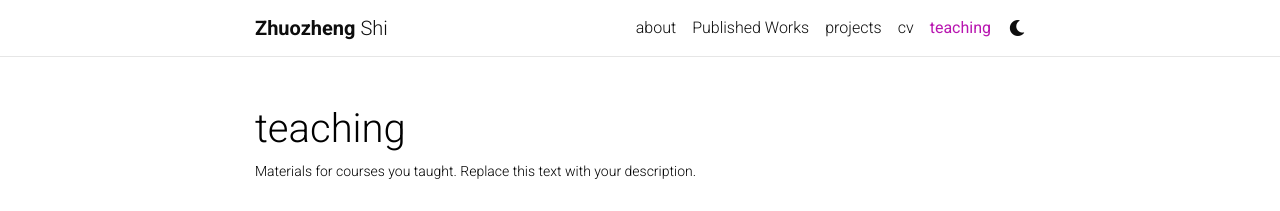
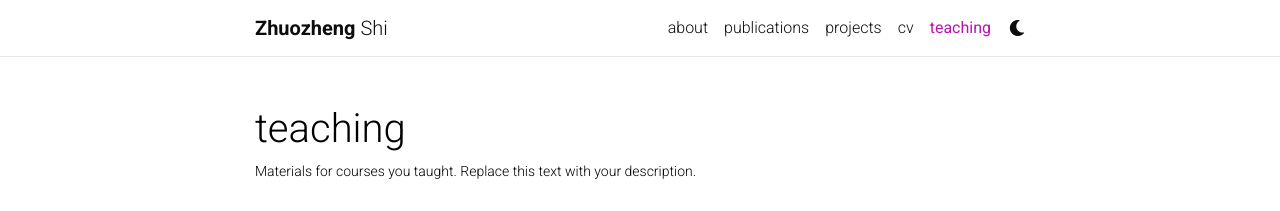
Before and after one commit to zhuozshi/zhuozshi.github.io, a Jekyll site: the page built from _pages/teaching.md, in a window 1280 px wide. Shown: the top 211 px of the page. Built offline with Jekyll 4.4.1, drawn with Linux system fonts in a browser that asks for light colours; comment, search, counter and statistics services are not loaded; a style sheet for code colours, icons or effects is not loaded.

Commit message:
change pub name

```diff
--- a/_pages/publications.md
+++ b/_pages/publications.md
@@ -1,7 +1,7 @@
 ---
 layout: page
 permalink: /publications/
-title: Published Works
+title: publications
 description: Zhuozheng's works.
 years: [2022, 2021, 1950, 1935, 1905]
 nav: true
```
